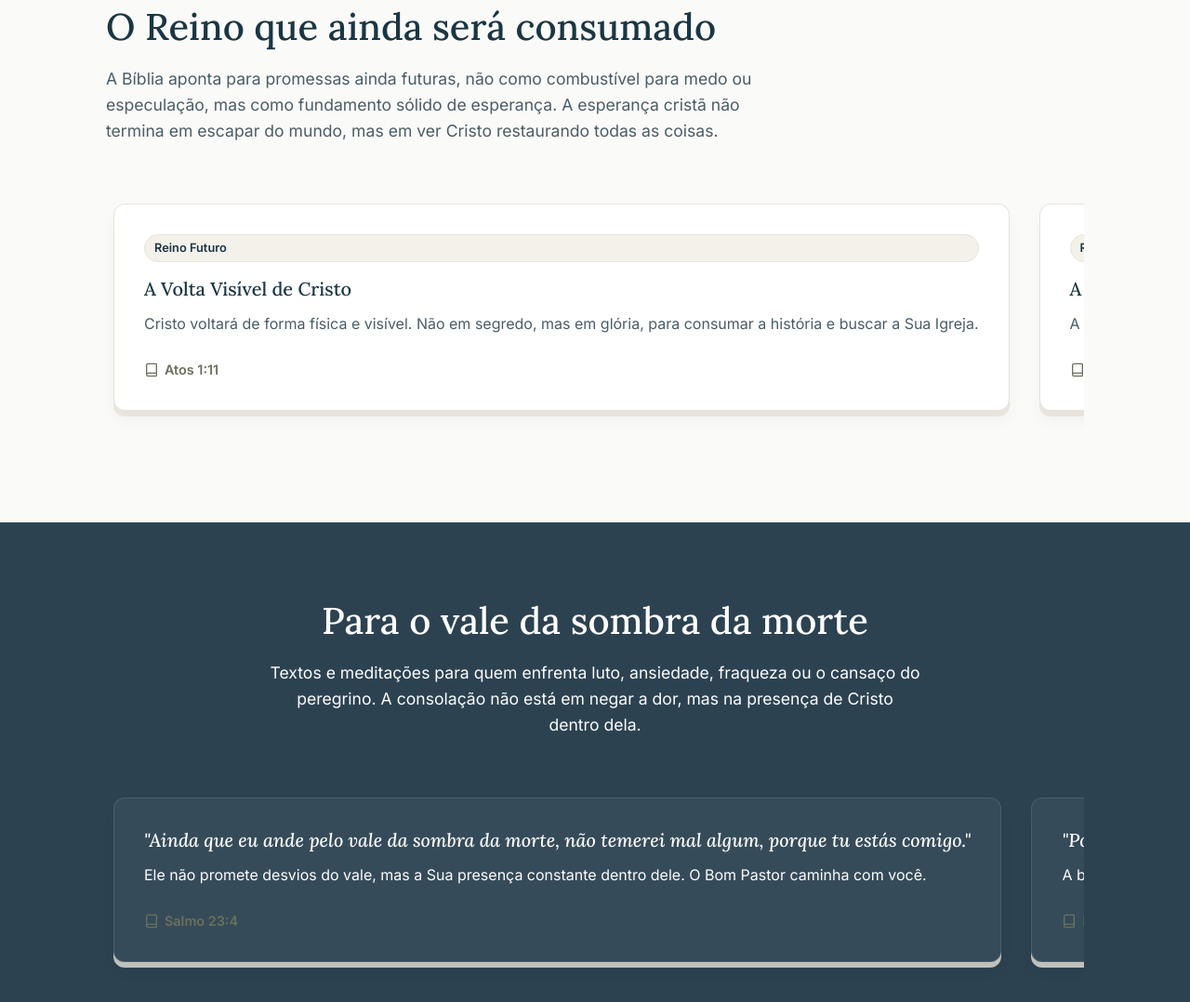
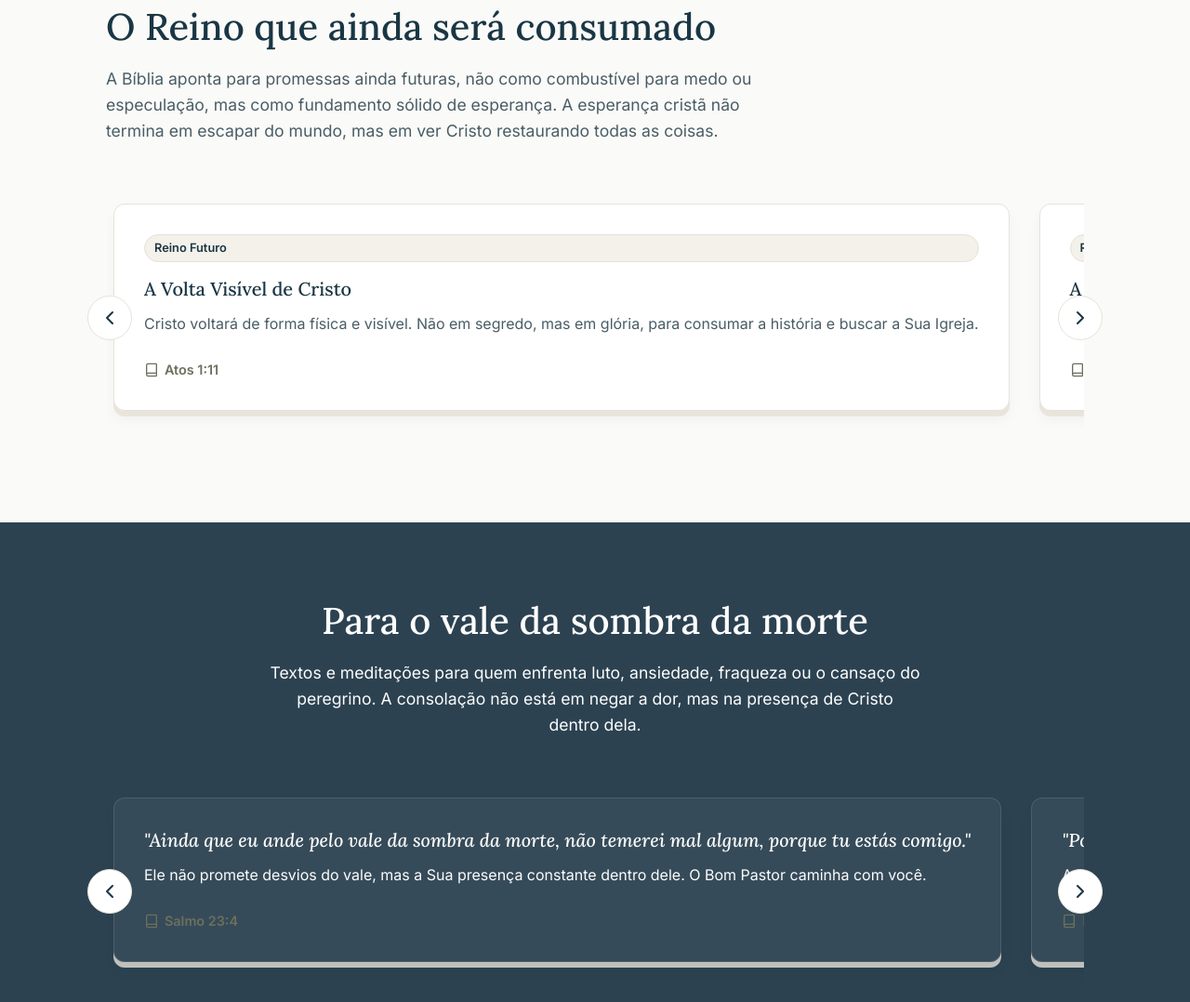
Before and after one commit to Pedro-viniicius/rumo-ao-reino, a plain HTML site: page index.html in a window 1280 px wide. Shown: the part 859-1937 px from the top of the page at 93% size. Drawn offline with nearby package versions, Linux system fonts and the light colour scheme.

Commit message:
feat: adiciona setas de navegacao laterais no carrossel

```diff
--- a/script.js
+++ b/script.js
@@ -117,6 +117,9 @@ document.addEventListener('DOMContentLoaded', () => {
     renderCards('grid-sabedoria', db.sabedoria.slice(0, 6));
     renderCards('grid-identidade', db.identidade.slice(0, 6));
 
+    // Configurar setas do carrossel
+    setupCarousels();
+
     // Atualizar ícones lucide recém criados
     lucide.createIcons();
 
@@ -141,6 +144,33 @@ document.getElementById('btn-gerar-versiculo').addEventListener('click', () => {
     // Check if is favorited
     updateFavoriteIcon();
 });
+
+// Setup setas do carrossel
+function setupCarousels() {
+    document.querySelectorAll('.carousel').forEach(container => {
+        if (container.parentElement.classList.contains('carousel-wrapper')) return;
+
+        const wrapper = document.createElement('div');
+        wrapper.className = 'carousel-wrapper';
+
+        const btnPrev = document.createElement('button');
+        btnPrev.className = 'carousel-btn prev';
+        btnPrev.innerHTML = '<i data-lucide="chevron-left"></i>';
+        btnPrev.setAttribute('aria-label', 'Anterior');
+        btnPrev.onclick = () => container.scrollBy({ left: -352, behavior: 'smooth' });
+
+        const btnNext = document.createElement('button');
+        btnNext.className = 'carousel-btn next';
+        btnNext.innerHTML = '<i data-lucide="chevron-right"></i>';
+        btnNext.setAttribute('aria-label', 'Próximo');
+        btnNext.onclick = () => container.scrollBy({ left: 352, behavior: 'smooth' });
+
+        container.parentNode.insertBefore(wrapper, container);
+        wrapper.appendChild(btnPrev);
+        wrapper.appendChild(container);
+        wrapper.appendChild(btnNext);
+    });
+}
 
 document.getElementById('btn-copiar').addEventListener('click', () => {
     if (!versiculoAtual) return;
--- a/styles.css
+++ b/styles.css
@@ -307,6 +307,48 @@ a {
 .section-dark h2 { color: var(--bg-main); }
 
 /* Carousel & Cards */
+.carousel-wrapper {
+    position: relative;
+    display: flex;
+    align-items: center;
+}
+
+.carousel-btn {
+    position: absolute;
+    top: 50%;
+    transform: translateY(-50%);
+    background: var(--card-bg);
+    border: 1px solid var(--border-color);
+    border-radius: 50%;
+    width: 48px;
+    height: 48px;
+    display: flex;
+    align-items: center;
+    justify-content: center;
+    cursor: pointer;
+    box-shadow: var(--shadow-sm);
+    z-index: 10;
+    color: var(--text-main);
+    transition: var(--transition-smooth);
+}
+
+.carousel-btn:hover {
+    box-shadow: var(--shadow-md);
+    color: var(--accent-gold);
+}
+
+.carousel-btn:active {
+    transform: translateY(-48%);
+}
+
+.carousel-btn.prev {
+    left: -20px;
+}
+
+.carousel-btn.next {
+    right: -20px;
+}
+
 .carousel {
     display: flex;
     gap: 32px;
@@ -575,6 +617,12 @@ a {
     .nav-links.active {
         display: flex;
     }
+    .carousel-btn {
+        display: none; /* Hide arrows on mobile to force swipe */
+    }
+    .carousel {
+        scrollbar-width: none; /* Oculta a barra de rolagem no mobile caso queira só o swipe limpo */
+    }
     .hero-title {
         font-size: 2.5rem;
     }
```
